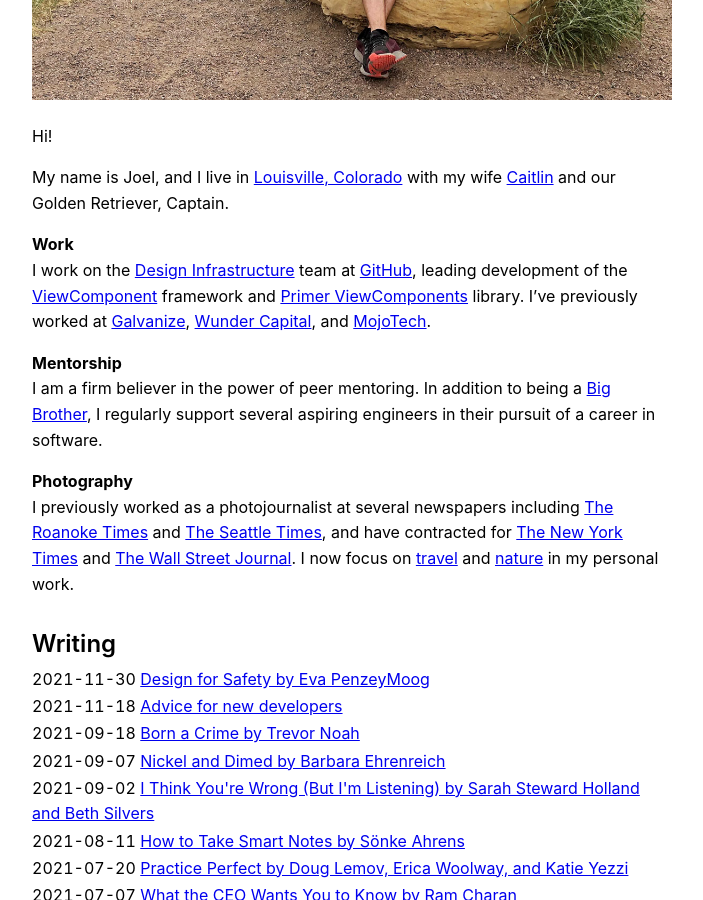
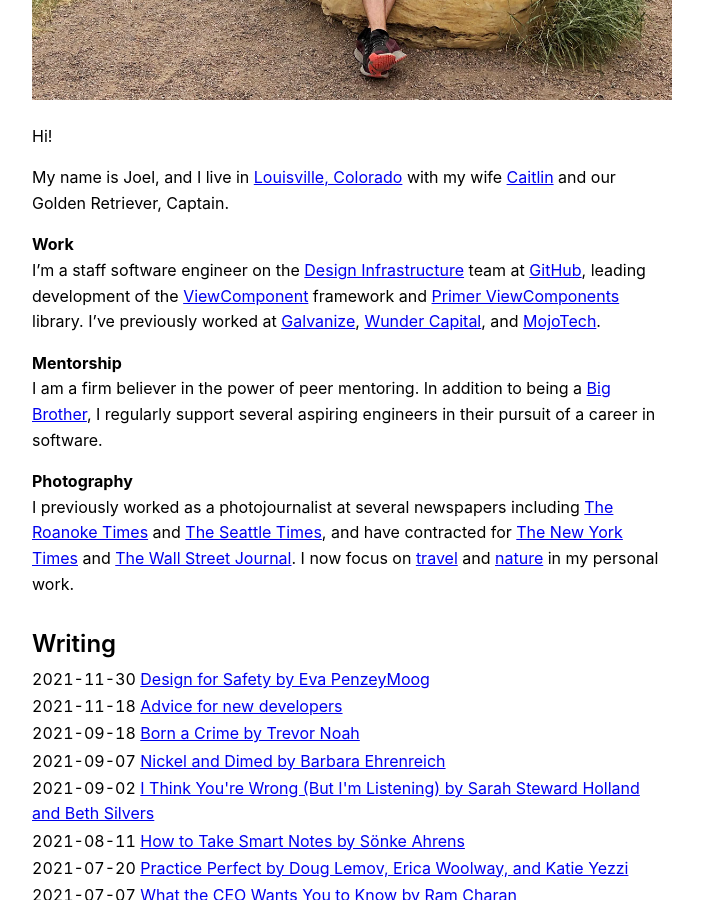
Before and after one commit to joelhawksley/identity, a Jekyll site: the page built from index.md, in a window 1280 px wide and 900 px high, scrolled down 492 px. Shown: the whole window, without its empty margins (288-991 px from the left). Built offline with Jekyll 4.4.1, drawn with Linux system fonts in a browser that asks for light colours.

Commit message:
add title

```diff
--- a/index.md
+++ b/index.md
@@ -10,7 +10,7 @@ My name is Joel, and I live in [Louisville, Colorado](http://louisvilleco.gov/)
 
 ### Work
 
-I work on the [Design Infrastructure](https://primer.style) team at [GitHub](https://github.com/joelhawksley), leading development of the [ViewComponent](https://github.com/github/view_component) framework and [Primer ViewComponents](https://github.com/primer/view_components) library. I've previously worked at [Galvanize](https://www.galvanize.com/), [Wunder Capital](https://www.wundercapital.com), and [MojoTech](https://www.mojotech.com).
+I'm a staff software engineer on the [Design Infrastructure](https://primer.style) team at [GitHub](https://github.com/joelhawksley), leading development of the [ViewComponent](https://github.com/github/view_component) framework and [Primer ViewComponents](https://github.com/primer/view_components) library. I've previously worked at [Galvanize](https://www.galvanize.com/), [Wunder Capital](https://www.wundercapital.com), and [MojoTech](https://www.mojotech.com).
 
 ### Mentorship
 
```
